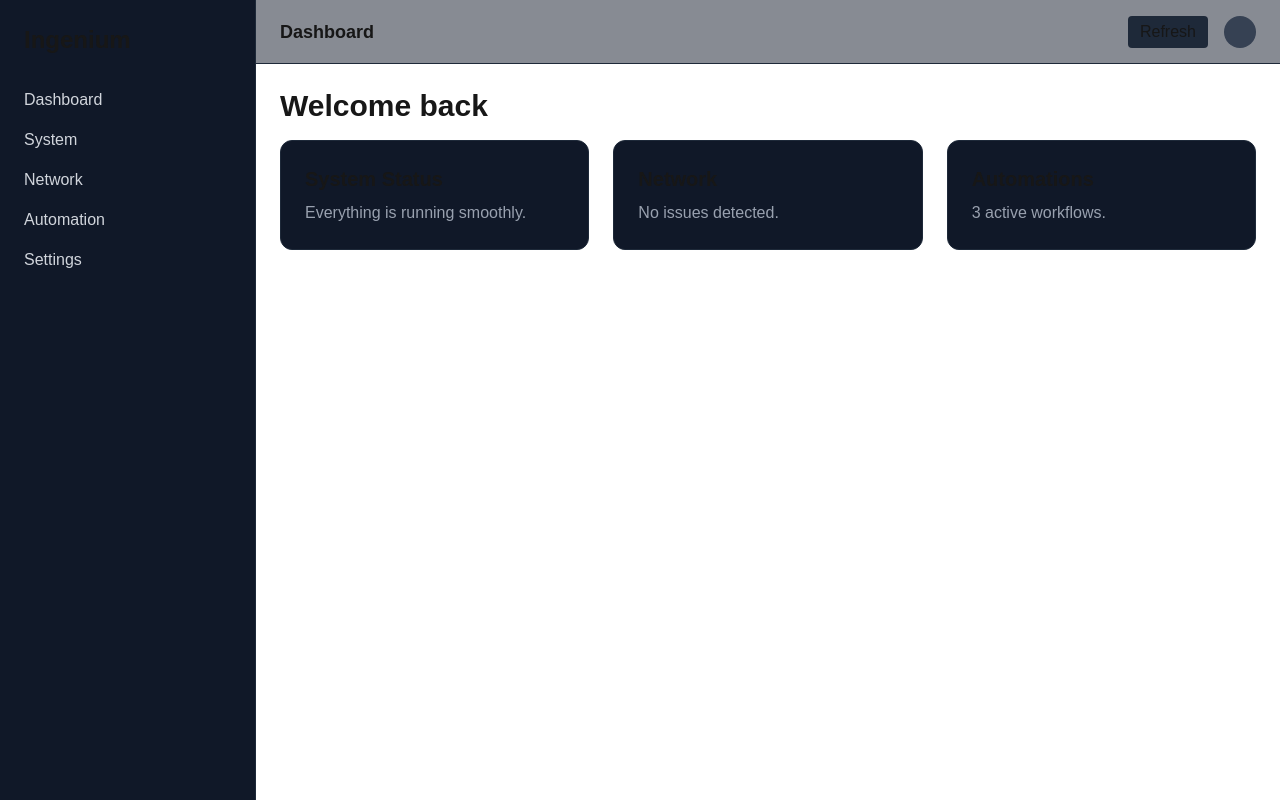
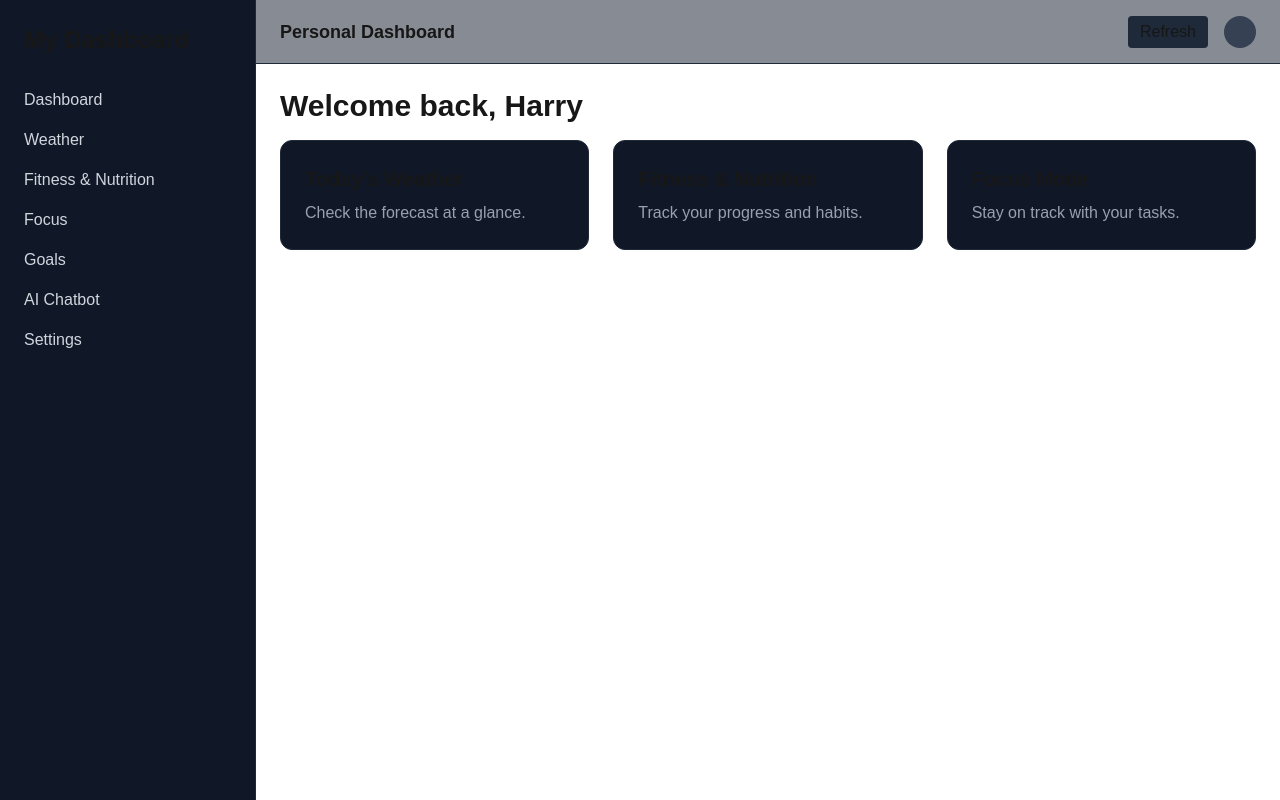
Before and after one commit to Harrygithubportfolio/Ingenium-Designs-Dashboard, a Next.js app: page / in a window 1280 px wide. Built offline with nearby package versions, Linux system fonts and the light colour scheme.

Commit message:
Changed from ingenium dashboard to personal dashboard

```diff
--- a/src/app/layout.tsx
+++ b/src/app/layout.tsx
@@ -2,8 +2,8 @@ import "./globals.css";
 import type { Metadata } from "next";
 
 export const metadata: Metadata = {
-  title: "Ingenium Dashboard",
-  description: "Your personal and admin dashboard",
+  title: "Personal Dashboard",
+  description: "Your daily life OS",
 };
 
 export default function RootLayout({ children }: { children: React.ReactNode }) {
@@ -12,13 +12,15 @@ export default function RootLayout({ children }: { children: React.ReactNode })
       <body className="bg-gray-950 text-white flex">
         {/* Sidebar */}
         <aside className="w-64 h-screen bg-gray-900 border-r border-gray-800 p-6 fixed left-0 top-0">
-          <h1 className="text-2xl font-bold mb-8">Ingenium</h1>
+          <h1 className="text-2xl font-bold mb-8">My Dashboard</h1>
 
           <nav className="space-y-4">
             <a href="/" className="block text-gray-300 hover:text-white">Dashboard</a>
-            <a href="/system" className="block text-gray-300 hover:text-white">System</a>
-            <a href="/network" className="block text-gray-300 hover:text-white">Network</a>
-            <a href="/automation" className="block text-gray-300 hover:text-white">Automation</a>
+            <a href="/weather" className="block text-gray-300 hover:text-white">Weather</a>
+            <a href="/fitness" className="block text-gray-300 hover:text-white">Fitness & Nutrition</a>
+            <a href="/focus" className="block text-gray-300 hover:text-white">Focus</a>
+            <a href="/goals" className="block text-gray-300 hover:text-white">Goals</a>
+            <a href="/chatbot" className="block text-gray-300 hover:text-white">AI Chatbot</a>
             <a href="/settings" className="block text-gray-300 hover:text-white">Settings</a>
           </nav>
         </aside>
@@ -28,7 +30,7 @@ export default function RootLayout({ children }: { children: React.ReactNode })
           {/* Top navigation bar */}
           <header className="h-16 border-b border-gray-800 flex items-center px-6 bg-gray-900/50 backdrop-blur">
             <div className="flex-1">
-              <h2 className="text-lg font-semibold">Dashboard</h2>
+              <h2 className="text-lg font-semibold">Personal Dashboard</h2>
             </div>
             <div className="flex items-center gap-4">
               <button className="px-3 py-1 bg-gray-800 rounded hover:bg-gray-700">
--- a/src/app/page.tsx
+++ b/src/app/page.tsx
@@ -1,22 +1,22 @@
 export default function Home() {
   return (
     <div>
-      <h1 className="text-3xl font-bold mb-4">Welcome back</h1>
+      <h1 className="text-3xl font-bold mb-4">Welcome back, Harry</h1>
 
       <div className="grid grid-cols-1 md:grid-cols-3 gap-6">
         <div className="p-6 bg-gray-900 rounded-xl border border-gray-800">
-          <h2 className="text-xl font-semibold mb-2">System Status</h2>
-          <p className="text-gray-400">Everything is running smoothly.</p>
+          <h2 className="text-xl font-semibold mb-2">Today’s Weather</h2>
+          <p className="text-gray-400">Check the forecast at a glance.</p>
         </div>
 
         <div className="p-6 bg-gray-900 rounded-xl border border-gray-800">
-          <h2 className="text-xl font-semibold mb-2">Network</h2>
-          <p className="text-gray-400">No issues detected.</p>
+          <h2 className="text-xl font-semibold mb-2">Fitness & Nutrition</h2>
+          <p className="text-gray-400">Track your progress and habits.</p>
         </div>
 
         <div className="p-6 bg-gray-900 rounded-xl border border-gray-800">
-          <h2 className="text-xl font-semibold mb-2">Automations</h2>
-          <p className="text-gray-400">3 active workflows.</p>
+          <h2 className="text-xl font-semibold mb-2">Focus Mode</h2>
+          <p className="text-gray-400">Stay on track with your tasks.</p>
         </div>
       </div>
     </div>
```
